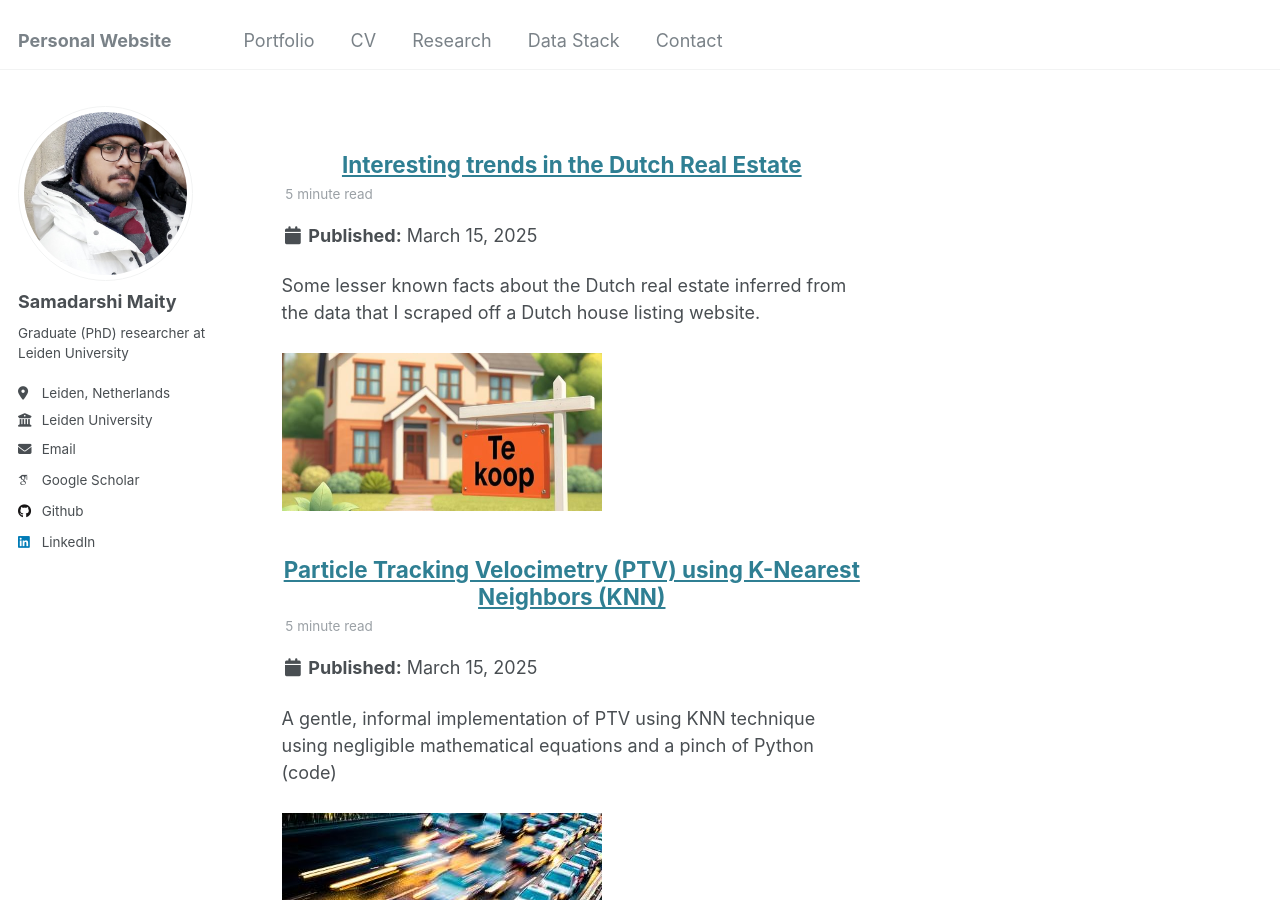
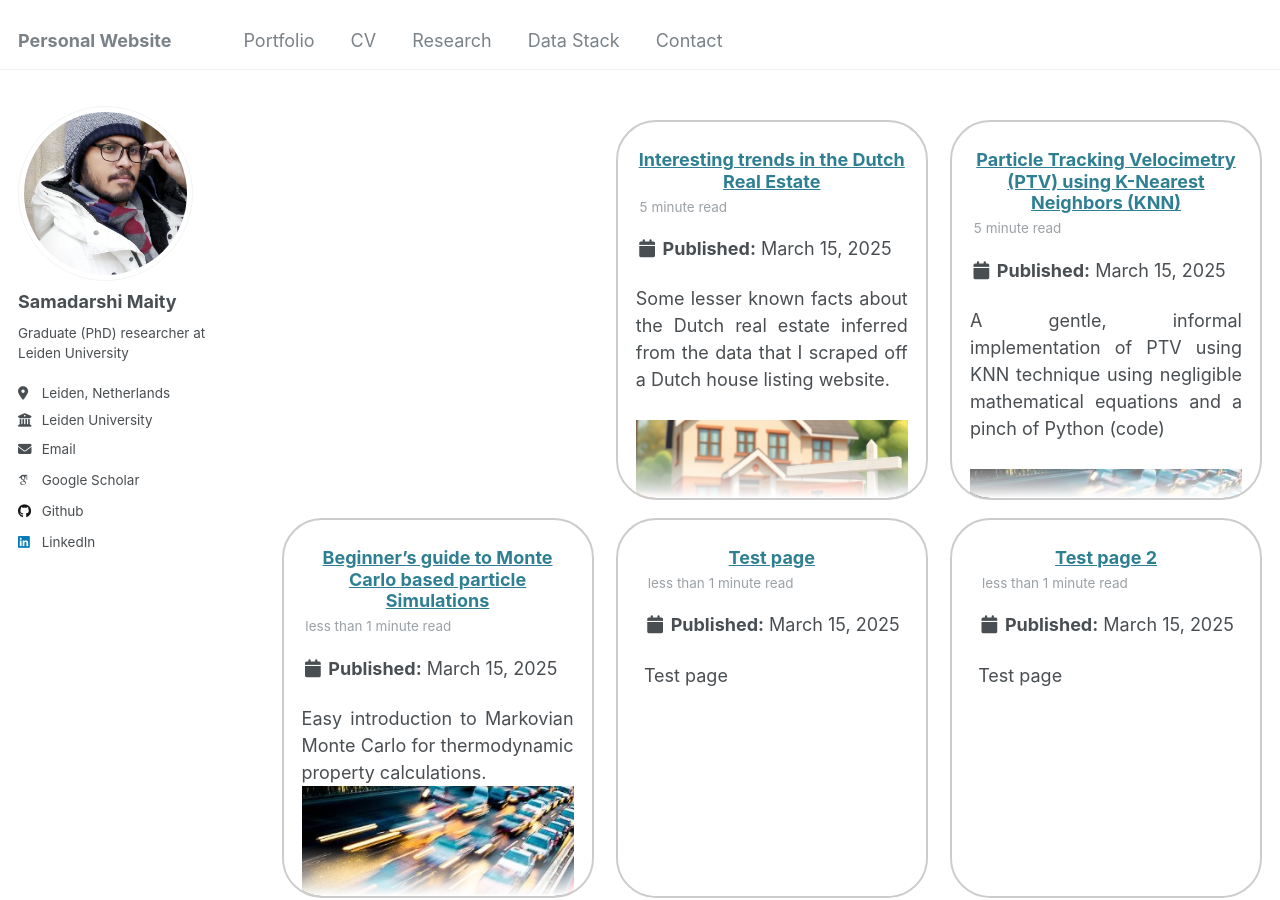
Before and after one commit to Samadarshi-Maity/Samadarshi-Maity.github.io, a Jekyll site: the page built from _pages/portfolio.html, in a window 1280 px wide and 900 px high. Built offline with Jekyll 4.4.1, drawn with Linux system fonts in a browser that asks for light colours; some web fonts are replaced.

Commit message:
Update portfolio.html

```diff
--- a/_pages/portfolio.html
+++ b/_pages/portfolio.html
@@ -5,5 +5,5 @@
 ---
 
 {% for post in site.portfolio %}
-  {% include archive-single.html type="list" %}
+  {% include archive-single.html type="grid" %}
 {% endfor %}
```
